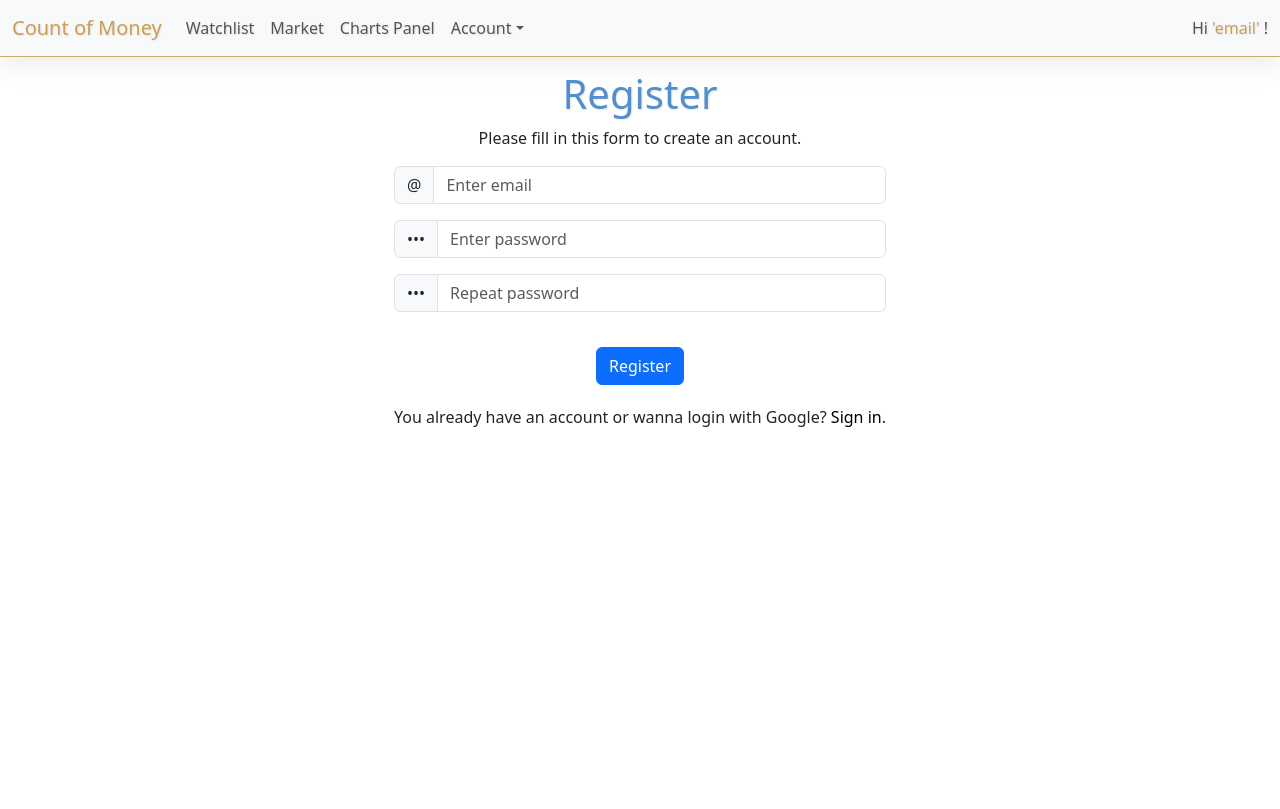
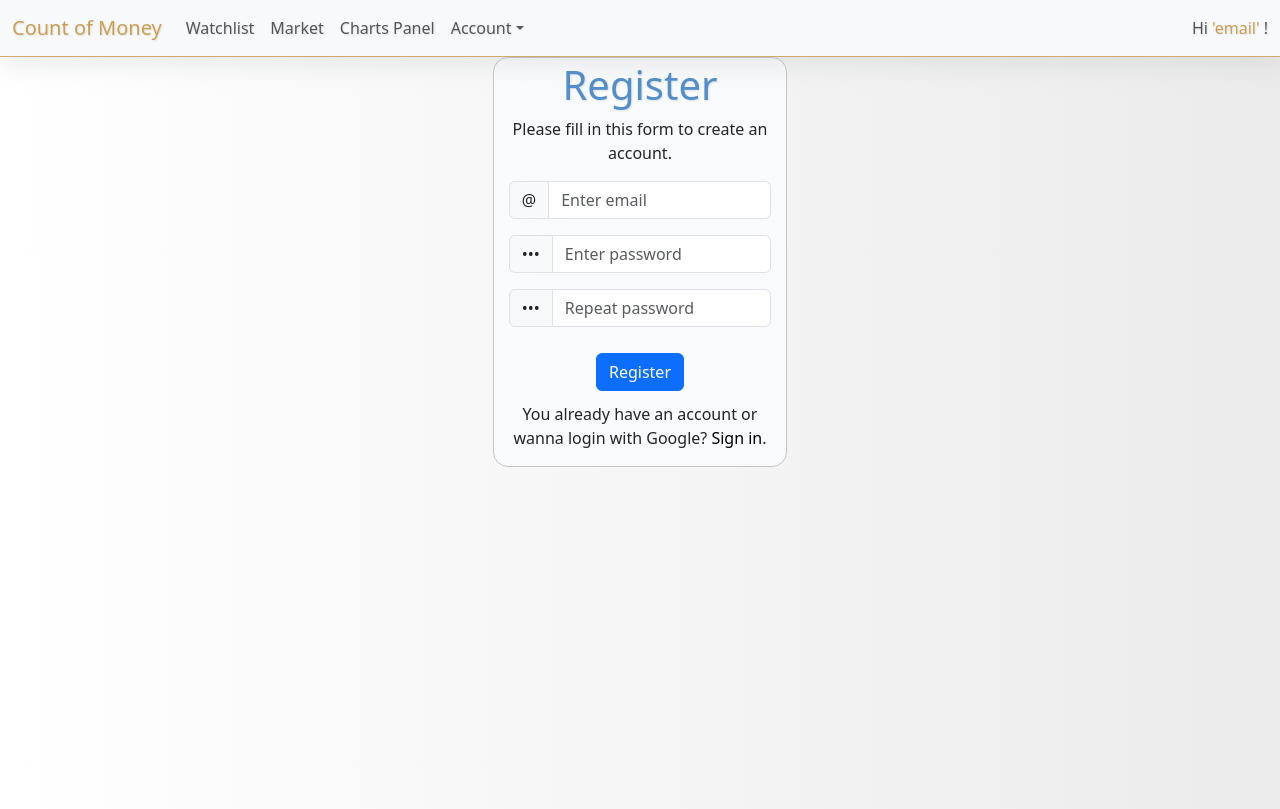
Before and after one commit to GautierBlandin/count-of-money, a React (Create React App) app in the folder front/: page /Register in a window 1280 px wide. Built offline with nearby package versions, Linux system fonts and the light colour scheme.

Commit message:
Front: Watchlist & HTML/CSS: Homepage, Watchlist, Market & Settings changed to Charts Panel

```diff
--- a/front/src/components/ChartsPanel.css
+++ b/front/src/components/ChartsPanel.css
@@ -4,3 +4,11 @@
   margin-left: 2%;
   padding-top: 1%;
 }
+
+.background{
+  background: #FFEFBA;  /* fallback for old browsers */
+  background: -webkit-linear-gradient(to right, #FFFFFF, #ebebeb);  /* Chrome 10-25, Safari 5.1-6 */
+  background: linear-gradient(to right, #FFFFFF, #ebebeb); /* W3C, IE 10+/ Edge, Firefox 16+, Chrome 26+, Opera 12+, Safari 7+ */
+  width: 100%;
+  height: 94vh;
+}
--- a/front/src/components/ChartsPanel.tsx
+++ b/front/src/components/ChartsPanel.tsx
@@ -5,7 +5,7 @@ import './ChartsPanel.css'
 export default function ChartsPanel() {
 
     return (
-      <div className="CChartsPanel">
+      <div className="background">
         <h1 className="HChartsPanel">Charts Panel</h1>
       </div>
     );
--- a/front/src/components/Login.css
+++ b/front/src/components/Login.css
@@ -3,6 +3,22 @@
   flex-direction: column;
   align-items: center;
 }
+
+.CLogin{
+  width: 23%;
+  padding-right: 15px;
+  padding-left: 15px;
+  margin-right: auto;
+  margin-left: auto;
+  justify-content: center;
+  text-align: center;
+
+  background-color: rgba(250, 251, 252, 0.95);
+  border: 1px solid rgb(197, 197, 197);
+  border-radius: 15px;
+  -moz-border-radius: 15px;
+}
+
 .CRegisterLink{
   padding-top: 4%;
 }
@@ -27,3 +43,11 @@
   color: #528FCC;
   padding-top: 1%;
 }
+
+.background{
+  background: #FFEFBA;  /* fallback for old browsers */
+  background: -webkit-linear-gradient(to right, #FFFFFF, #ebebeb);  /* Chrome 10-25, Safari 5.1-6 */
+  background: linear-gradient(to right, #FFFFFF, #ebebeb); /* W3C, IE 10+/ Edge, Firefox 16+, Chrome 26+, Opera 12+, Safari 7+ */
+  width: 100%;
+  height: 94vh;
+}
--- a/front/src/components/Login.tsx
+++ b/front/src/components/Login.tsx
@@ -23,6 +23,7 @@ export default function Login() {
   }
 
   return (
+    <div className="background">
       <div className="CLogin">
         <h1 className="HLogin">Login</h1>
         <p>Please fill in this form to login to your account.</p>
@@ -70,5 +71,6 @@ export default function Login() {
           </div>
         </Form>
       </div>
+    </div>
   );
 }
--- a/front/src/components/Market.css
+++ b/front/src/components/Market.css
@@ -4,14 +4,6 @@
   margin-left: 2%;
   padding-top: 1%;
 }
-
-.HWatchlist {
-  text-shadow: 1px 1px 2px rgba(0, 0, 0, 0.1);
-  color: #528FCC;
-  margin-left: 2%;
-  padding-top: 1%;
-}
-
 
 
 .container {
@@ -22,6 +14,11 @@
   margin-left: auto;
   justify-content: center;
   text-align: center;
+
+  background-color: rgba(250, 251, 252, 0.95);
+  border: 1px solid rgb(197, 197, 197);
+  border-radius: 15px;
+  -moz-border-radius: 15px;
 }
 
 @media (min-width: 576px) {
@@ -72,6 +69,10 @@ table {
   border-top: 2px solid #dee2e6;
 }
 
+th{
+  color: #528FCC;
+}
+
 .table-responsive {
   display: block;
   width: 100%;
@@ -103,3 +104,11 @@ table {
 .percent:after{
   content:"%"
 }
+
+.background{
+  background: #FFEFBA;  /* fallback for old browsers */
+  background: -webkit-linear-gradient(to right, #FFFFFF, #ebebeb);  /* Chrome 10-25, Safari 5.1-6 */
+  background: linear-gradient(to right, #FFFFFF, #ebebeb); /* W3C, IE 10+/ Edge, Firefox 16+, Chrome 26+, Opera 12+, Safari 7+ */
+  width: 100%;
+  height: 94vh;
+}
--- a/front/src/components/Market.tsx
+++ b/front/src/components/Market.tsx
@@ -1,19 +1,16 @@
 import React, { Component } from 'react';
-import * as ReactDOM from "react-dom"
-import { Pie } from 'react-chartjs-2';
-import { ChartOptions } from 'chart.js'
 
 import 'bootstrap/dist/css/bootstrap.min.css';
 
-import './Watchlist.css'
+import './Market.css'
 
 export default function Market() {
 
   return (
 
-      <div>
+      <div className="background">
 
-          <h1 className="HWatchlist">Market</h1>
+          <h1 className="HMarket">Market</h1>
 
           <div className="container">
 
--- a/front/src/components/Register.css
+++ b/front/src/components/Register.css
@@ -2,6 +2,21 @@
   display: flex;
   flex-direction: column;
   align-items: center;
+}
+
+.CRegister{
+  width: 23%;
+  padding-right: 15px;
+  padding-left: 15px;
+  margin-right: auto;
+  margin-left: auto;
+  justify-content: center;
+  text-align: center;
+
+  background-color: rgba(250, 251, 252, 0.95);
+  border: 1px solid rgb(197, 197, 197);
+  border-radius: 15px;
+  -moz-border-radius: 15px;
 }
 
 .BSubmit {
@@ -21,3 +36,11 @@
   color: #528FCC;
   padding-top: 1%;
 }
+
+.background{
+  background: #FFEFBA;  /* fallback for old browsers */
+  background: -webkit-linear-gradient(to right, #FFFFFF, #ebebeb);  /* Chrome 10-25, Safari 5.1-6 */
+  background: linear-gradient(to right, #FFFFFF, #ebebeb); /* W3C, IE 10+/ Edge, Firefox 16+, Chrome 26+, Opera 12+, Safari 7+ */
+  width: 100%;
+  height: 94vh;
+}
--- a/front/src/components/Register.tsx
+++ b/front/src/components/Register.tsx
@@ -10,6 +10,7 @@ import './Register.css';
 export default function Register() {
 
     return (
+      <div className="background">
         <div className="CRegister">
           <h1 className="HRegister">Register</h1>
           <p>Please fill in this form to create an account.</p>
@@ -66,5 +67,6 @@ export default function Register() {
             </div>
           </Form>
         </div>
+      </div>
     );
 }
--- a/front/src/components/Watchlist.css
+++ b/front/src/components/Watchlist.css
@@ -9,12 +9,16 @@
 
 .container {
   width: 100%;
-  padding-right: 15px;
-  padding-left: 15px;
+  padding: 25px;
   margin-right: auto;
   margin-left: auto;
   justify-content: center;
   text-align: center;
+
+  background-color: rgba(250, 251, 252, 0.95);
+  border: 1px solid rgb(197, 197, 197);
+  border-radius: 15px;
+  -moz-border-radius: 15px;
 }
 
 @media (min-width: 576px) {
@@ -59,6 +63,10 @@ table {
 .table thead th {
   vertical-align: bottom;
   border-bottom: 2px solid #dee2e6;
+}
+
+th{
+  color: #528FCC;
 }
 
 .table tbody + tbody {
@@ -176,3 +184,11 @@ table {
   border-radius: 6px;
   box-shadow: rgba(27, 31, 35, 0.04) 0 1px 0, rgba(255, 255, 255, 0.25) 0 1px 0 inset;
 }
+
+.background{
+  background: #FFEFBA;  /* fallback for old browsers */
+  background: -webkit-linear-gradient(to right, #FFFFFF, #ebebeb);  /* Chrome 10-25, Safari 5.1-6 */
+  background: linear-gradient(to right, #FFFFFF, #ebebeb); /* W3C, IE 10+/ Edge, Firefox 16+, Chrome 26+, Opera 12+, Safari 7+ */
+  width: 100%;
+  height: 94vh;
+}
--- a/front/src/components/Watchlist.tsx
+++ b/front/src/components/Watchlist.tsx
@@ -36,7 +36,7 @@ export default function Watchlist() {
 
   return (
 
-    <div>
+    <div className="background">
 
       <h1 className="HWatchlist">Watchlist</h1>
 
--- a/front/src/shared/Navigation.tsx
+++ b/front/src/shared/Navigation.tsx
@@ -66,7 +66,7 @@ const Navigation = () => {
                                 </DropdownItem>
                                 <DropdownItem divider />
                                 <DropdownItem>
-                                Info
+                                Settings
                                 </DropdownItem>
                             </DropdownMenu>
                     </UncontrolledDropdown>
```
Also changed, not shown: front/src/components/makeData.tsx (deleted, +0 -40 lines). Lines whose indentation alone changed are shown as unchanged.
